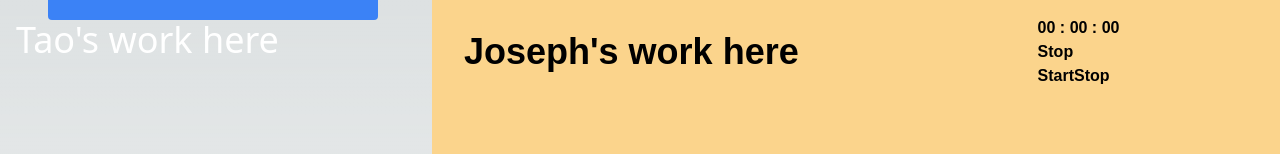
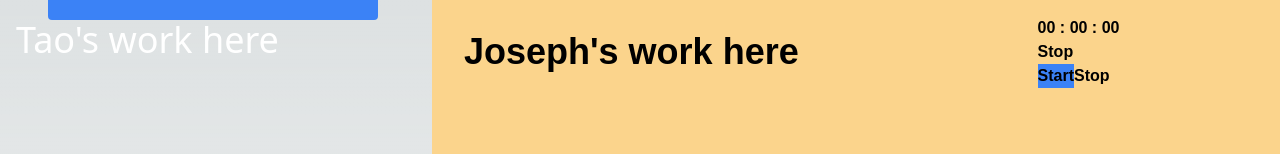
Before and after one commit to CHCTS-Microservices/TimeTracker, a Next.js app: page /main in a window 1280 px wide. Shown: the part 167-321 px from the top of the page. Built offline with nearby package versions, Linux system fonts and the light colour scheme.

Commit message:
fixed timer, will need to work on design and formatting

```diff
--- a/src/app/main/page.tsx
+++ b/src/app/main/page.tsx
@@ -1,4 +1,5 @@
-import TimerController from '../../components/TimerController';
+
+import TimerController from "@/components/TimerController";
 
 export default function Page() {
 
--- a/src/components/TimerController.tsx
+++ b/src/components/TimerController.tsx
@@ -1,3 +1,4 @@
+'use client'
 import React, { useState, useEffect } from 'react';
 
 function TimerController() {
@@ -6,6 +7,7 @@ function TimerController() {
     const [status, setStatus] = useState('Stop');
 
     function toggle() {
+        console.log('yello');
         setIsActive(!isActive);
     }
 
@@ -15,8 +17,9 @@ function TimerController() {
         setStatus('Stop');
     }
 
+
     useEffect(() => {
-        let interval = null;
+        let interval : any = null;
         if (isActive) {
             setStatus('Tracking');
             interval = setInterval(() => {
@@ -32,7 +35,8 @@ function TimerController() {
     const formatTime = () => {
         const getSeconds = `0${(seconds % 60)}`.slice(-2);
         const minutes = `${Math.floor(seconds / 60)}`;
-        const getMinutes = `0${minutes % 60}`.slice(-2);
+        const min = Math.floor(seconds / 60)
+        const getMinutes = `0${min % 60}`.slice(-2);
         const getHours = `0${Math.floor(seconds / 3600)}`.slice(-2);
 
         return `${getHours} : ${getMinutes} : ${getSeconds}`;
@@ -43,7 +47,8 @@ function TimerController() {
             <div className="time">{formatTime()}</div>
             <div className={`status ${status}`}>{status}</div>
             <div className="row">
-                <button className={`button button-start ${status === 'Stop' ? 'button-disabled' : ''}`} disabled={status === 'Stop'} onClick={toggle}>
+                {/* <button className={`bg-blue-100 button button-start ${status === 'Stop' ? 'button-disabled' : ''}`} disabled={status === 'Stop'} onClick={toggle}> */}
+                <button className='bg-blue-500' onClick={toggle}>
                     {isActive ? 'Pause' : 'Start'}
                 </button>
                 <button className="button button-stop" onClick={reset}>
```
